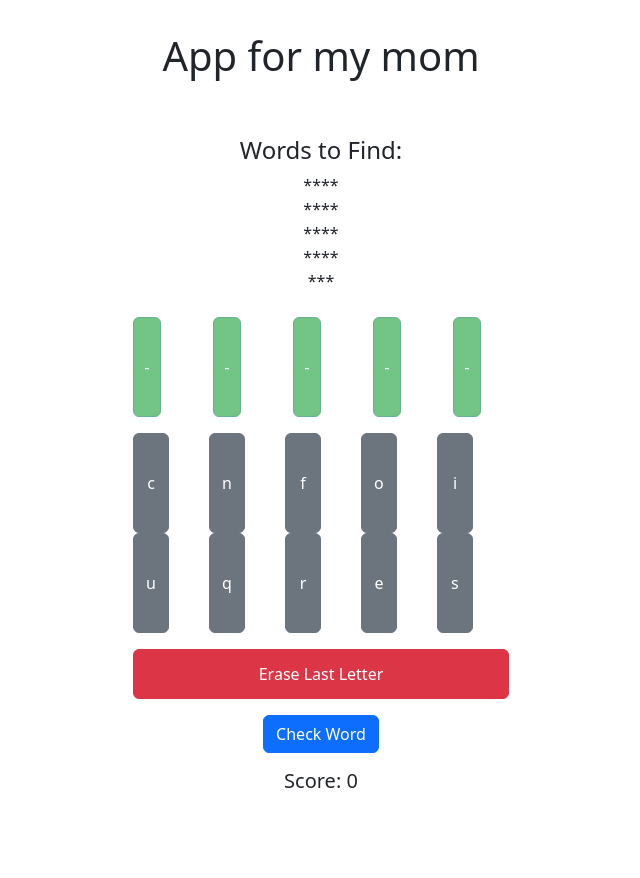
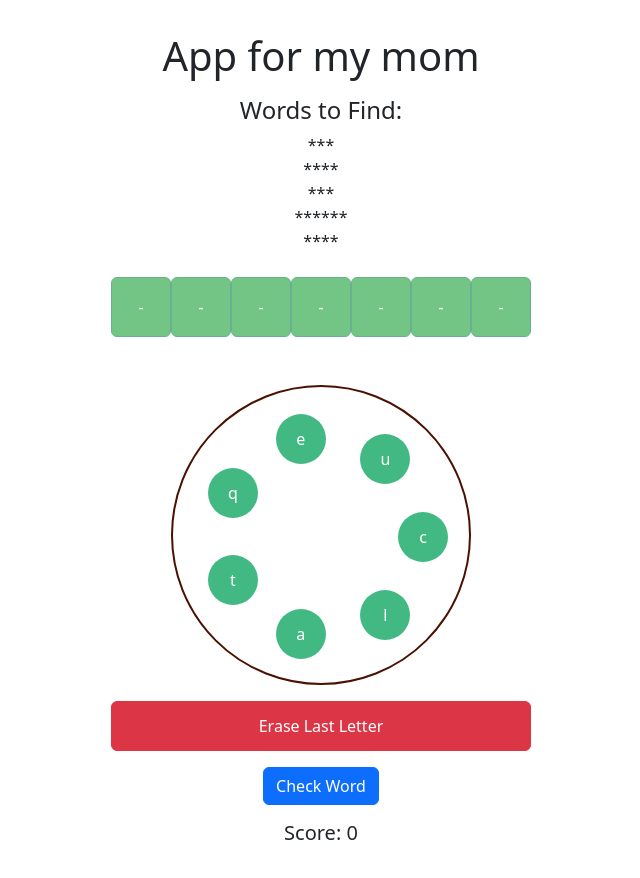
Before and after one commit to vferat/app-for-my-mom, a Vue app in the folder app-for-my-mom/: page / in a window 1280 px wide. Shown: the top 878 px of the page, without its empty margins (319-959 px from the left). Before the commit the page ends 833 px from the top, so only its background shows below. Built offline with nearby package versions, Linux system fonts and the light colour scheme.

Commit message:
Update Game.vue

```diff
--- a/app-for-my-mom/src/components/Game.vue
+++ b/app-for-my-mom/src/components/Game.vue
@@ -1,18 +1,18 @@
 <template>
-  <div class="container mt-5">
+  <div class="container mt-2">
     <!-- Words to find -->
     <div class="row mb-4">
       <h4>Words to Find:</h4>
       <div class="col">
         <div v-for="(word, index) in wordsToFind" :key="index">
           <span v-if="foundWords.includes(word)" class="found-word">{{ word }}</span>
-          <span v-else>{{ '*'.repeat(word.length) }}</span> <!-- Show asterisks matching the word length -->
+          <span v-else>{{ '*'.repeat(word.length) }}</span>
         </div>
       </div>
     </div>
 
     <!-- First row: display letters in the order they were clicked or '-' if not selected -->
-    <div class="row row-cols-5 gy-5">
+    <div class="btn-group" role="group" aria-label="Basic example">
       <div v-for="(letter, index) in displayLetters" :key="index" class="col">
         <button
           type="button"
@@ -24,17 +24,19 @@
       </div>
     </div>
 
-    <!-- Second row: buttons with letters -->
-    <div class="row row-cols-5 gx-1 mt-3">
-      <div v-for="letter in letters" :key="letter.id" class="col">
+    <!-- Circle buttons -->
+    <div class="circle-container mt-5">
       <button
+        v-for="letter in letters"
+        :key="letter.id"
         type="button"
-          class="btn btn-secondary btn-custom"
+        class="btn btn-secondary circle-button"
         :disabled="letter.disabled"
-          @click="addLetter(letter)">
+        :style="{ top: `${letter.y}px`, left: `${letter.x}px` }"
+        @click="addLetter(letter)"
+      >
         {{ letter.letter }}
       </button>
-      </div>
     </div>
 
     <!-- Button to erase the last letter -->
@@ -62,6 +64,7 @@
       </div>
     </div>
 
+    <!-- Result of the word check -->
     <div v-if="checkResult !== null" class="mt-3 text-center">
       <p v-if="checkResult">The word "{{ formedWord }}" exists in the dictionary.</p>
       <p v-else>The word "{{ formedWord }}" does not exist in the dictionary.</p>
@@ -77,21 +80,21 @@ export default {
   name: 'Game',
   data() {
     return {
-      letters: [
-      ],
-      checkResult: null, // To hold the result of the word check
-      formedWord: "", // To hold the formed word
-      dictionary: [], // valid words
-      lemmes: [], // lemmes
-      wordsToFind: [], // List of words to find
-      foundWords: [], // Track words that have been found
-      bonusPoints: 0 // Track bonus points
+      letters: [],
+      checkResult: null,
+      formedWord: "",
+      dictionary: [],
+      lemmes: [],
+      wordsToFind: [],
+      foundWords: [],
+      bonusPoints: 0,
+      nLetters: 7,  // Add this for use in mounted and displayLetters
     };
   },
+
   computed: {
     displayLetters() {
-      const displayArray = Array(5).fill({ letter: null, disabled: true, selection_order: null });
-
+      const displayArray = Array(this.nLetters).fill({ letter: null, disabled: true, selection_order: null });
       this.letters.forEach(letter => {
         if (letter.selection_order !== null) {
           displayArray[letter.selection_order] = {
@@ -104,6 +107,7 @@ export default {
       return displayArray;
     }
   },
+
   methods: {
     addLetter(letter) {
       letter.selection_order = this.letters.filter(l => l.selection_order !== null).length;
@@ -111,12 +115,10 @@ export default {
     },
     removeLastLetter() {
       const selectedLetters = this.letters.filter(l => l.selection_order !== null);
-
       if (selectedLetters.length > 0) {
         const lastSelected = selectedLetters.reduce((prev, curr) =>
           (prev.selection_order > curr.selection_order ? prev : curr)
         );
-
         lastSelected.selection_order = null;
         lastSelected.disabled = false;
       } else {
@@ -124,114 +126,120 @@ export default {
       }
     },
     checkWord() {
-      // Construct the word from selected letters
       this.formedWord = this.letters
         .filter(letter => letter.selection_order !== null)
         .sort((a, b) => a.selection_order - b.selection_order)
         .map(letter => letter.letter)
         .join('');
 
-      // Use the mock function to check if the word exists
       const wordExists = this.dictionary.includes(this.formedWord);
       this.checkResult = wordExists;
 
-      // Check if the word is in the wordsToFind list
       if (this.wordsToFind.includes(this.formedWord)) {
-        this.foundWords.push(this.formedWord); // Add the found word to the list
+        this.foundWords.push(this.formedWord);
       }
 
-      // Award points for valid words
       if (wordExists) {
-        this.bonusPoints += 1; // Increment bonus points for valid words
+        this.bonusPoints += 1;
       }
 
-      // Reset selections
       this.resetSelection();
     },
     resetSelection() {
       this.letters.forEach(letter => {
-        letter.selection_order = null; // Clear selection order
-        letter.disabled = false; // Re-enable button
+        letter.selection_order = null;
+        letter.disabled = false;
       });
     },
     canFormWord(word, letterList) {
-      // Create a copy of letterList so we can modify it without changing the original
       let availableLetters = [...letterList];
-
-      // Try to build the word letter by letter
       for (let letter of word) {
         let index = availableLetters.indexOf(letter);
         if (index === -1) {
-              // Letter not available in the letterList
           return false;
         }
-          // Remove the used letter from the available letters
         availableLetters.splice(index, 1);
       }
-
-      // If we have successfully gone through all letters, the word can be formed
       return true;
     },
     findAllLemmes() {
-        let letterList = this.letters.map(letter => letter.letter).join('');
+      const letterList = this.letters.map(letter => letter.letter); // Changed to array
       return this.lemmes.filter(word => this.canFormWord(word, letterList));
-    }
     },
+  },
+
   mounted() {
     this.dictionary = words;
     this.lemmes = lemmes;
-    const nLetters = 10;
+
     const nWord2Find = 5;
 
-    const nCharWords =  this.lemmes.filter(word => word.length === nLetters);
+    // Get a random word from the lemmes with a length matching nLetters
+    const nCharWords = this.lemmes.filter(word => word.length === this.nLetters);
     const randomWord = nCharWords[Math.floor(Math.random() * nCharWords.length)];
-    console.log(randomWord);
 
-    // Convert the word into an array of characters
     const letters = randomWord.split('');
-
-    // Shuffle the array using Fisher-Yates shuffle algorithm
     for (let i = letters.length - 1; i > 0; i--) {
       const j = Math.floor(Math.random() * (i + 1));
-        [letters[i], letters[j]] = [letters[j], letters[i]];  // Swap
+      [letters[i], letters[j]] = [letters[j], letters[i]];
     }
 
-    for (var i = 0; i < nLetters; i++) {
-      var letter = letters[i];
-      var d = { id: i+1, letter: letter, disabled: false, selection_order: null };
-      this.letters.push(d);
+    const angleStep = (2 * Math.PI) / this.nLetters;
+    const radius = 100;
+
+    for (let i = 0; i < this.nLetters; i++) {
+      const letter = letters[i];
+      const angle = i * angleStep;
+      const x = radius + radius * Math.cos(angle) - 25;
+      const y = radius + radius * Math.sin(angle) - 25;
+      this.letters.push({ id: i + 1, letter: letter, disabled: false, selection_order: null, x: x, y: y });
     }
 
     let validWords = this.findAllLemmes();
-
     if (validWords.length < nWord2Find) {
-      // Retry if there are not enough words to find
-      console.log("Not enough words to find. Generating new words...");
-      this.mounted();
+      console.log("Not enough words to find.");
       return;
     }
-    else {
-      // Shuffle the array using Fisher-Yates shuffle algorithm
+
     for (let i = validWords.length - 1; i > 0; i--) {
       const j = Math.floor(Math.random() * (i + 1));
-          [validWords[i], validWords[j]] = [validWords[j], validWords[i]];  // Swap
+      [validWords[i], validWords[j]] = [validWords[j], validWords[i]];
     }
-      // Select the first nWord2Find words
+
     this.wordsToFind = validWords.slice(0, nWord2Find);
-      console.log(this.wordsToFind);
-    }
   }
 };
 </script>
 
 <style scoped>
+.circle-container {
+  position: relative;
+  width: 300px;
+  height: 300px;
+  border: 2px solid #4b1100;
+  border-radius: 50%;
+  margin: 0 auto;
+}
+
+.circle-button {
+  position: absolute;
+  width: 50px;
+  height: 50px;
+  transform: translate(100%, 100%);
+  padding: 10px;
+  background-color: #42b983;
+  color: white;
+  border: none;
+  border-radius: 50%;
+}
+
 .btn-custom {
-  width: 50%;
-  height: 100px; /* Fixed height for all buttons */
-  display: flex;
-  align-items: center;
-  justify-content: center;
+  width: 60px;
+  height: 60px;
+  padding: 10px;
+  border-radius: 10%;
 }
+
 
 .btn-success {
   background-color: #28a745 !important; /* Green color */
```
Lines whose indentation alone changed are shown as unchanged.
